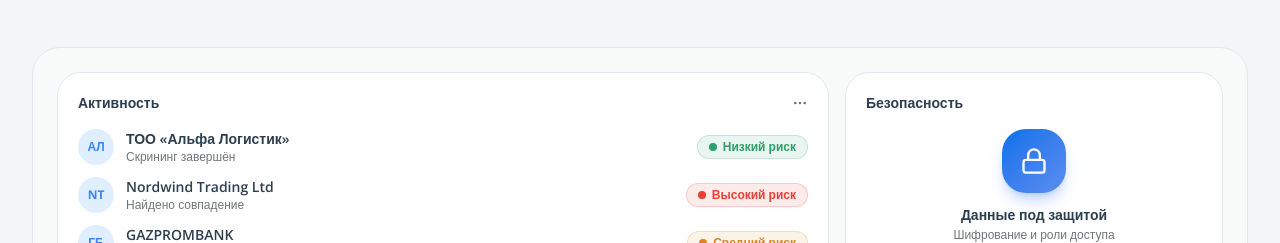
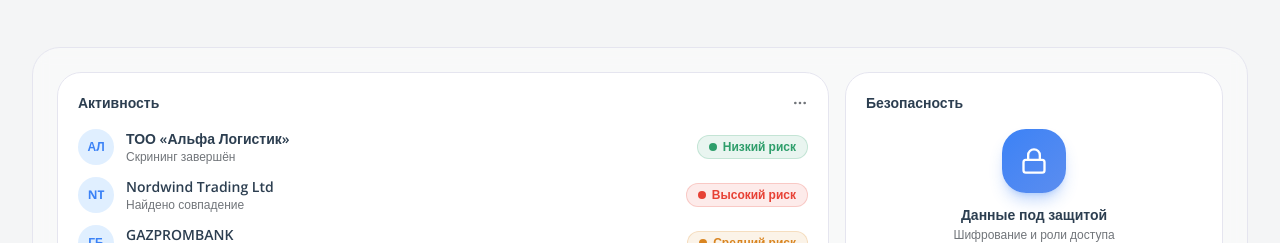
Before and after one commit to dzhmnklva012/-e-analytic, a Next.js app in the folder compliance-landing/: page / in a window 1280 px wide. Shown: the part 4364-4607 px from the top of the page. Built offline with nearby package versions, Linux system fonts and the light colour scheme.

Commit message:
Auto-update: features-dashboard.tsx

```diff
--- a/compliance-landing/src/components/landing/features-dashboard.tsx
+++ b/compliance-landing/src/components/landing/features-dashboard.tsx
@@ -58,7 +58,7 @@ export function FeaturesDashboard() {
             <div className="flex flex-col gap-4 rounded-2xl border border-border bg-card p-5">
               <span className="text-sm font-bold text-foreground">Безопасность</span>
               <div className="flex flex-1 flex-col items-center justify-center gap-3 text-center">
-                <span className="relative grid size-16 place-items-center rounded-2xl bg-gradient-to-br from-[#0070eb] to-[#5b8def] text-white shadow-lg shadow-primary/30">
+                <span className="relative grid size-16 place-items-center rounded-2xl bg-gradient-to-br from-[#3b82f6] to-[#5b8def] text-white shadow-lg shadow-primary/30">
                   <Lock className="size-7" aria-hidden="true" />
                 </span>
                 <div className="flex flex-col gap-0.5">
```
